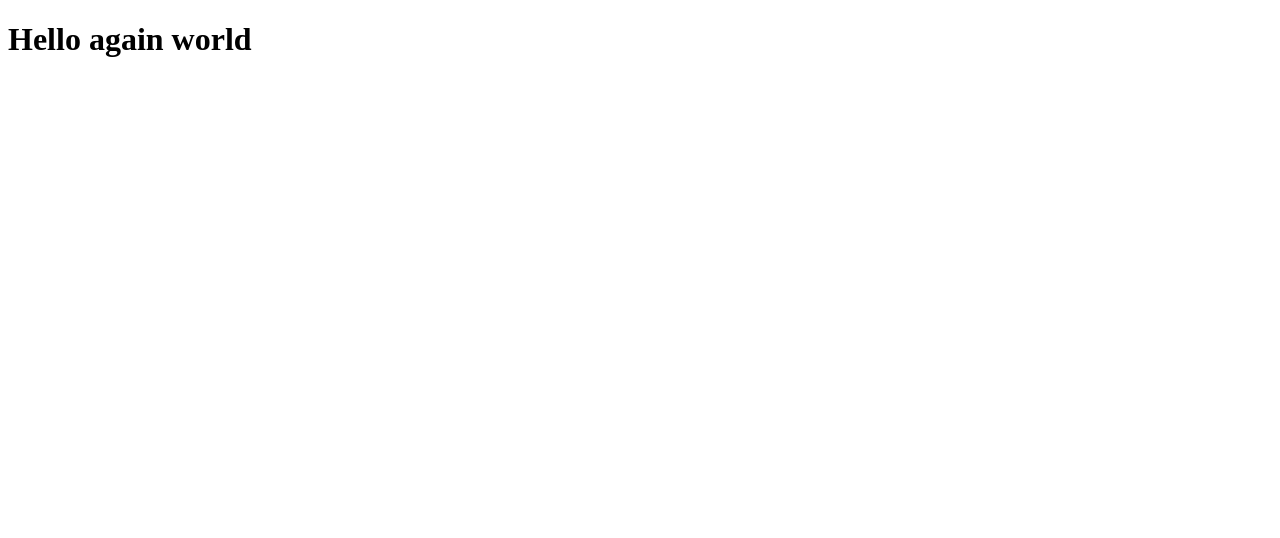
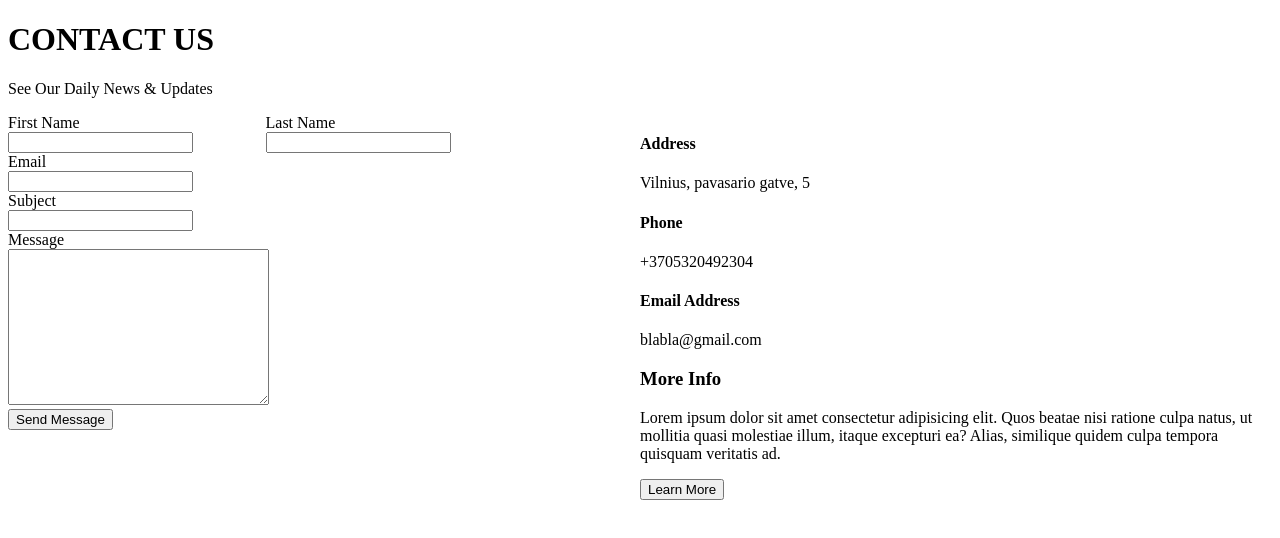
Before and after one commit to MantvydasDirgincius/React-Savarankiskas, a React (Create React App) app: page / in a window 1280 px wide. Shown: the top 538 px of the page. Built offline with nearby package versions, Linux system fonts and the light colour scheme.

Commit message:
form page done

```diff
--- a/src/App.css
+++ b/src/App.css
@@ -0,0 +1,18 @@
+.formGrid {
+  display: grid;
+  grid-template-columns: 1fr 1fr;
+  gap: 15px;
+}
+
+.form {
+  max-width: 500px;
+}
+
+label {
+  display: block;
+}
+
+.mainGrid {
+  display: grid;
+  grid-template-columns: 1fr 1fr;
+}
--- a/src/App.js
+++ b/src/App.js
@@ -1,9 +1,20 @@
 import './App.css';
+import Aside from './components/Aside/Aside';
+import Form from './components/Form/Form';
+import MoreInfo from './components/MoreInfo/MoreInfo';
+import SectionTitle from './components/SectionTitle/SectionTitle';
 
 function App() {
   return (
     <div className='App'>
-      <h1>Hello again world</h1>
+      <SectionTitle />
+      <div className='mainGrid'>
+        <Form />
+        <div>
+          <Aside />
+          <MoreInfo />
+        </div>
+      </div>
     </div>
   );
 }
--- /dev/null
+++ b/src/components/Aside/Aside.jsx
@@ -0,0 +1,24 @@
+import Contact from '../UI/Contact';
+
+export default function Aside() {
+  const contactArr = [
+    { id: 1, title: 'Address', subtitle: 'Vilnius, pavasario gatve, 5' },
+    { id: 2, title: 'Phone', subtitle: '+3705320492304', orangeClass: true },
+    { id: 3, title: 'Email Address', subtitle: 'blabla@gmail.com', orangeClass: true },
+  ];
+
+  return (
+    <div className='aside'>
+      {contactArr.map((contactCard) => {
+        return (
+          <Contact
+            key={contactCard.id}
+            title={contactCard.title}
+            subtitle={contactCard.subtitle}
+            orangeClass={contactCard.orangeClass}
+          />
+        );
+      })}
+    </div>
+  );
+}
--- /dev/null
+++ b/src/components/Form/Form.jsx
@@ -0,0 +1,108 @@
+import { useState } from 'react';
+import Button from '../UI/Button';
+
+export default function Form() {
+  const [firstName, setFirstName] = useState('');
+  const [lastName, setLastName] = useState('');
+  const [email, setEmail] = useState('');
+  const [subject, setSubject] = useState('');
+  const [message, setMessage] = useState('');
+  const [registration, setRegistration] = useState(null);
+
+  function inputHandler(event, setState) {
+    setState(event.target.value);
+  }
+
+  function inputClearHandler() {
+    setFirstName('');
+    setLastName('');
+    setEmail('');
+    setSubject('');
+    setMessage('');
+  }
+
+  async function formHandler(e) {
+    e.preventDefault();
+
+    const data = {
+      firstName: firstName,
+      lastName: lastName,
+      email: email,
+      subject: subject,
+      message: message,
+    };
+    const resp = await fetch('https://reqres.in/api/users', {
+      headers: { 'Content-Type': 'application.json' },
+      method: 'POST',
+      body: JSON.stringify(data),
+    });
+    const result = await resp.json();
+    console.log(resp.ok);
+    if (resp.ok) {
+      setRegistration(result.createdAt);
+    }
+
+    inputClearHandler();
+  }
+
+  return registration === null ? (
+    <form className='form' onSubmit={formHandler}>
+      <div className='formGrid'>
+        <div>
+          <label htmlFor='name'>First Name</label>
+          <input
+            value={firstName}
+            onChange={(event) => inputHandler(event, setFirstName)}
+            type='text'
+            name='name'
+            id='name'
+          />
+        </div>
+        <div>
+          <label htmlFor='lastname'>Last Name</label>
+          <input
+            value={lastName}
+            onChange={(event) => inputHandler(event, setLastName)}
+            type='text'
+            name='lastname'
+            id='lastname'
+          />{' '}
+          <br />
+        </div>
+      </div>
+      <label htmlFor='email'>Email</label>
+      <input
+        value={email}
+        onChange={(event) => inputHandler(event, setEmail)}
+        type='text'
+        name='email'
+        id='email'
+      />{' '}
+      <br />
+      <label htmlFor='subject'>Subject</label>
+      <input
+        value={subject}
+        onChange={(event) => inputHandler(event, setSubject)}
+        type='text'
+        name='subject'
+        id='subject'
+      />{' '}
+      <br />
+      <label htmlFor='message'>Message</label>
+      <textarea
+        value={message}
+        onChange={(event) => inputHandler(event, setMessage)}
+        name='message'
+        id='message'
+        cols='30'
+        rows='10'
+      ></textarea>{' '}
+      <br />
+      <Button text='Send Message' />
+    </form>
+  ) : (
+    <div>
+      <p>Gavome jusu uzklausa, netrukus susisieksime</p>
+    </div>
+  );
+}
--- /dev/null
+++ b/src/components/MoreInfo/MoreInfo.jsx
@@ -0,0 +1,14 @@
+import Button from '../UI/Button';
+
+export default function MoreInfo() {
+  return (
+    <div className='moreInfo'>
+      <h3>More Info</h3>
+      <p>
+        Lorem ipsum dolor sit amet consectetur adipisicing elit. Quos beatae nisi ratione culpa natus, ut mollitia quasi
+        molestiae illum, itaque excepturi ea? Alias, similique quidem culpa tempora quisquam veritatis ad.
+      </p>
+      <Button text='Learn More' />
+    </div>
+  );
+}
--- /dev/null
+++ b/src/components/SectionTitle/SectionTitle.jsx
@@ -0,0 +1,8 @@
+export default function SectionTitle({ title, subtitle }) {
+  return (
+    <div className='sectionTitle'>
+      <h1>CONTACT US</h1>
+      <p>See Our Daily News & Updates</p>
+    </div>
+  );
+}
--- /dev/null
+++ b/src/components/UI/Button.jsx
@@ -0,0 +1,3 @@
+export default function Button({ text }) {
+  return <button className='btn'>{text}</button>;
+}
--- /dev/null
+++ b/src/components/UI/Contact.jsx
@@ -0,0 +1,8 @@
+export default function Contact({ title, subtitle, orangeClass }) {
+  return (
+    <div className='contact'>
+      <h4>{title}</h4>
+      <p className={orangeClass ? 'orange' : ''}>{subtitle}</p>
+    </div>
+  );
+}
```
